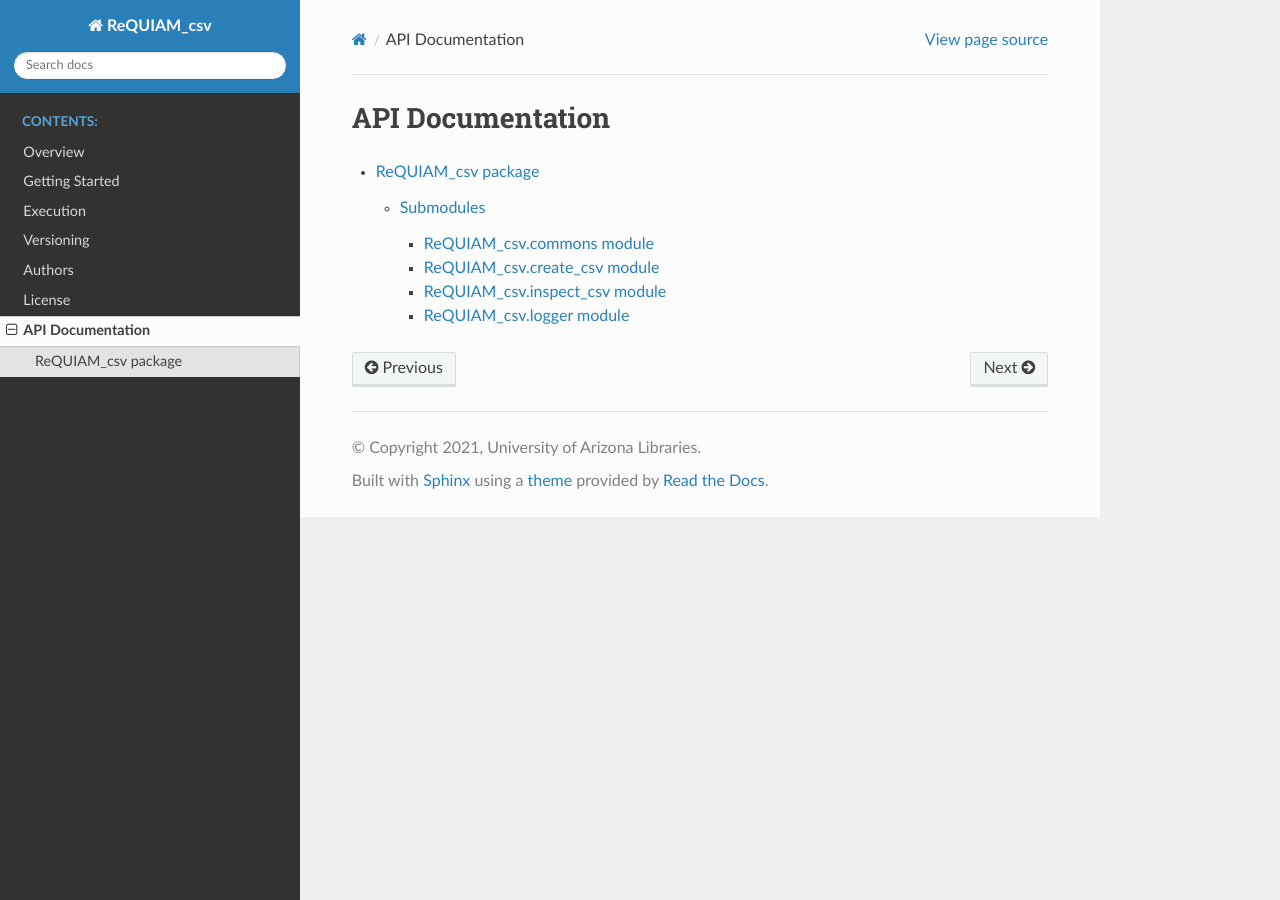
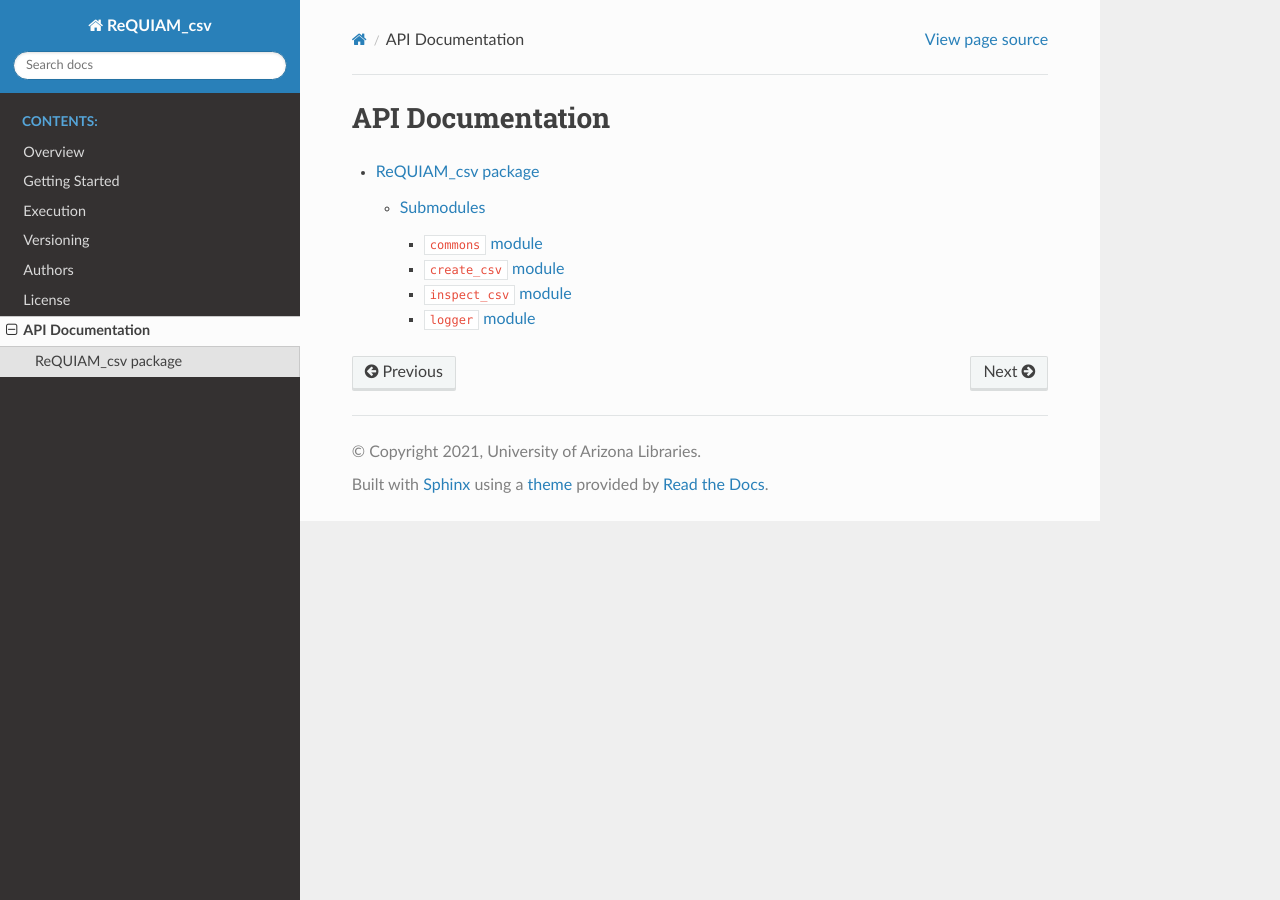
Before and after one commit to UAL-RE/ReQUIAM_csv, a Sphinx documentation site: the page built from docs/source/modules.rst, in a window 1280 px wide. Built offline with Sphinx 7.4.7 and the Read the Docs theme 2.0.0, drawn with Linux system fonts in a browser that asks for light colours.

Commit message:
Simplify section heading for modules

```diff
--- a/docs/source/requiam_csv.rst
+++ b/docs/source/requiam_csv.rst
@@ -4,32 +4,32 @@ ReQUIAM\_csv package
 Submodules
 ----------
 
-ReQUIAM\_csv.commons module
-~~~~~~~~~~~~~~~~~~~~~~~~~~~
+``commons`` module
+~~~~~~~~~~~~~~~~~~
 
 .. automodule:: requiam_csv.commons
    :members:
    :undoc-members:
    :show-inheritance:
 
-ReQUIAM\_csv.create\_csv module
-~~~~~~~~~~~~~~~~~~~~~~~~~~~~~~~
+``create_csv`` module
+~~~~~~~~~~~~~~~~~~~~~
 
 .. automodule:: requiam_csv.create_csv
    :members:
    :undoc-members:
    :show-inheritance:
 
-ReQUIAM\_csv.inspect\_csv module
-~~~~~~~~~~~~~~~~~~~~~~~~~~~~~~~~
+``inspect_csv`` module
+~~~~~~~~~~~~~~~~~~~~~~
 
 .. automodule:: requiam_csv.inspect_csv
    :members:
    :undoc-members:
    :show-inheritance:
 
-ReQUIAM\_csv.logger module
-~~~~~~~~~~~~~~~~~~~~~~~~~~
+``logger`` module
+~~~~~~~~~~~~~~~~~
 
 .. automodule:: requiam_csv.logger
    :members:
```
